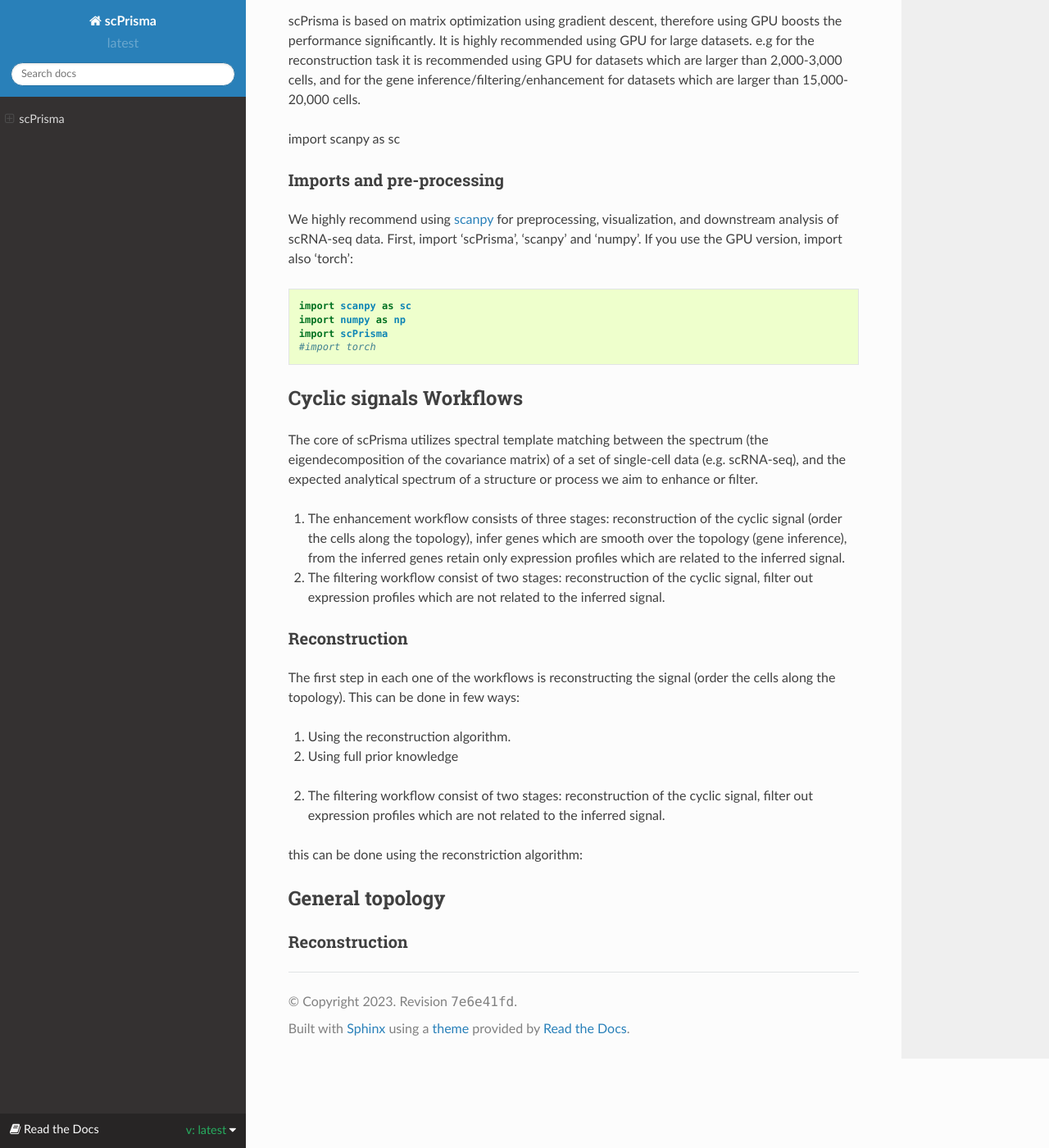
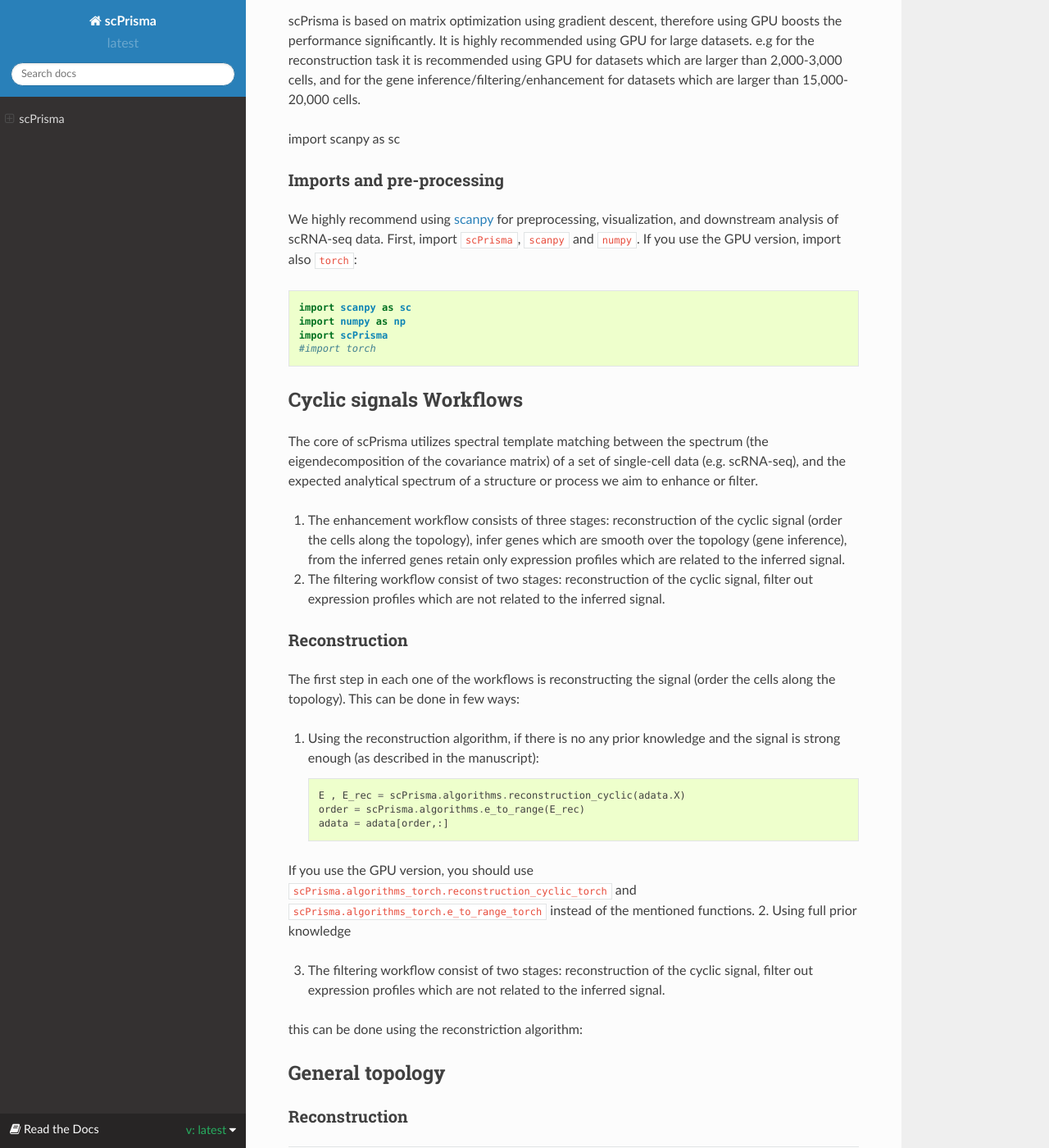
Before and after one commit to nitzanlab/scPrisma, a Sphinx documentation site: the page built from docs/index.rst, in a window 1280 px wide and 1400 px high, scrolled down 1469 px. Shown: the whole window at 82% size. Built offline with Sphinx 7.4.7 and the Read the Docs theme 2.0.0, drawn with Linux system fonts in a browser that asks for light colours; pages that are not in the unit, such as notebooks, are missing from menus.

Commit message:
Update index.rst

```diff
--- a/docs/index.rst
+++ b/docs/index.rst
@@ -39,7 +39,7 @@ import scanpy as sc
 Imports and pre-processing
 ~~~~~~~~~~
 We highly recommend using `scanpy <https://scanpy.readthedocs.io/>`_ for preprocessing, visualization, and downstream analysis of scRNA-seq data.
-First, import 'scPrisma', 'scanpy' and 'numpy'. If you use the GPU version, import also 'torch'::
+First, import ``scPrisma``, ``scanpy`` and ``numpy``. If you use the GPU version, import also ``torch``::
 
     import scanpy as sc
     import numpy as np
@@ -61,11 +61,15 @@ Reconstruction
 The first step in each one of the workflows is reconstructing the signal (order the cells along the topology).
 This can be done in few ways:
 
-1. Using the reconstruction algorithm.
+1. Using the reconstruction algorithm, if there is no any prior knowledge and the signal is strong enough (as described in the manuscript)::
 
+      E , E_rec = scPrisma.algorithms.reconstruction_cyclic(adata.X)
+      order = scPrisma.algorithms.e_to_range(E_rec)
+      adata = adata[order,:]
+If you use the GPU version, you should use ``scPrisma.algorithms_torch.reconstruction_cyclic_torch`` and ``scPrisma.algorithms_torch.e_to_range_torch`` instead of the mentioned functions.
 2. Using full prior knowledge
 
-2. The filtering workflow consist of two stages: reconstruction of the cyclic signal, filter out expression profiles which are not related to the inferred signal.
+3. The filtering workflow consist of two stages: reconstruction of the cyclic signal, filter out expression profiles which are not related to the inferred signal.
 
 
 this can be done using the reconstriction algorithm:
```
